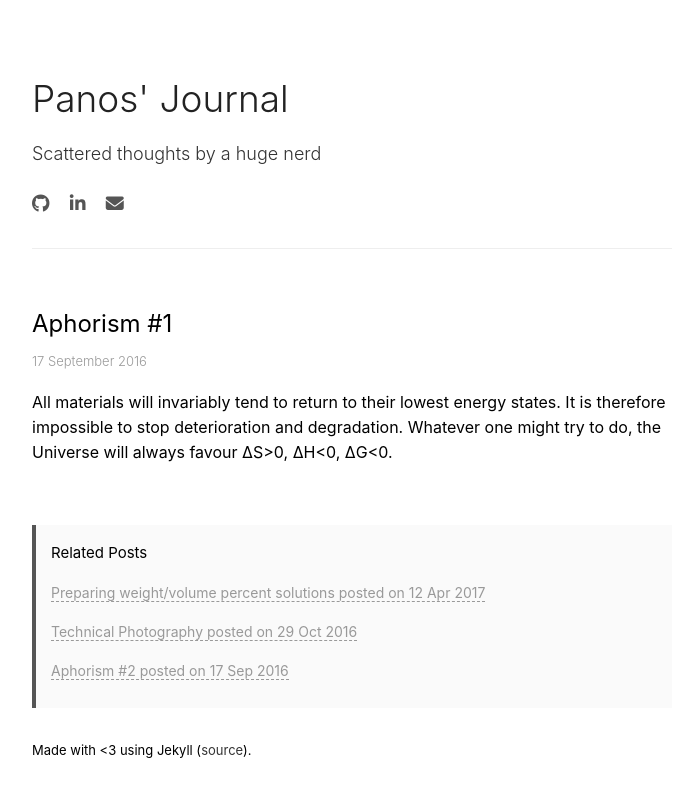
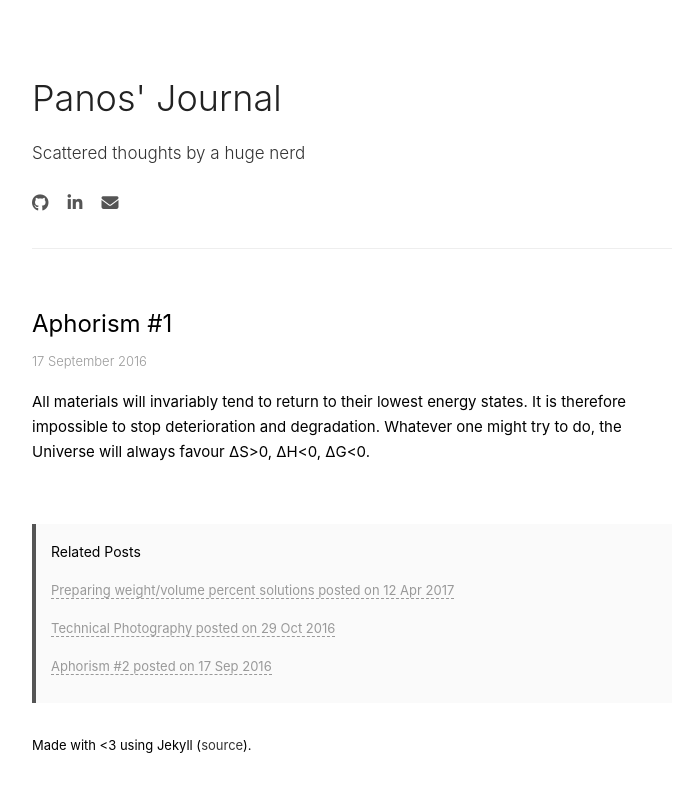
Before and after one commit to pgalatis/pgalatis.github.io, a Jekyll site: the page built from _posts/2016-09-17-Aphorism#1.markdown, in a window 1280 px wide. Shown: the top 797 px of the page, without its empty margins (288-984 px from the left). Built offline with Jekyll 4.4.1, drawn with Linux system fonts in a browser that asks for light colours; nearby versions of some CDN libraries.

Commit message:
Update style.css

```diff
--- a/css/style.css
+++ b/css/style.css
@@ -15,13 +15,13 @@ header.top {
 }
 
 p.lead {
-	font-size: 18px;
+	font-size: 17px;
 	font-weight: 300;
 	color: #333;
 }
 
 .fa {
-	font-size: 18px !important;
+	font-size: 17px !important;
 	color: #555;
 	-webkit-transition: 0.3s ease-in;
   	-moz-transition: 0.3s ease-in;
@@ -52,7 +52,7 @@ a:hover .fa {
 
 h1.title {
     font-weight: 300;
-    font-size: 37px;
+    font-size: 36px;
     margin: 30px 0;
     color: #222;
 }
@@ -98,7 +98,7 @@ p.timestamp {
 
 .main p {
 	font-weight: 400;
-	font-size: 16px;
+	font-size: 15px;
 	text-align: left;
 }
 
@@ -108,7 +108,7 @@ p.timestamp {
 }
 
 .MathJax {
-	font-size: 16px !important;
+	font-size: 15px !important;
 }
 
 header.top:after {
@@ -122,12 +122,12 @@ header.top:after {
 
 .post p {
     font-weight: 400;
-    font-size: 16px;
+    font-size: 15px;
 }
 
 aside.related {
   text-align: left;
-  font-size: 15px;
+  font-size: 14px;
   margin: 50px 0 30px 0;
   background-color: rgba(236, 236, 236, 0.28);
   padding: 15px 0 10px 15px;
@@ -135,13 +135,13 @@ aside.related {
 }
 
 aside.related h2 {
-  font-size: 15px;
+  font-size: 14px;
   text-align: left;
   font-weight: 400;
 }
 
 aside.related ul.related-posts h3 {
-  font-size: 14px;
+  font-size: 13px;
   font-weight: 400;
 }
 
```
